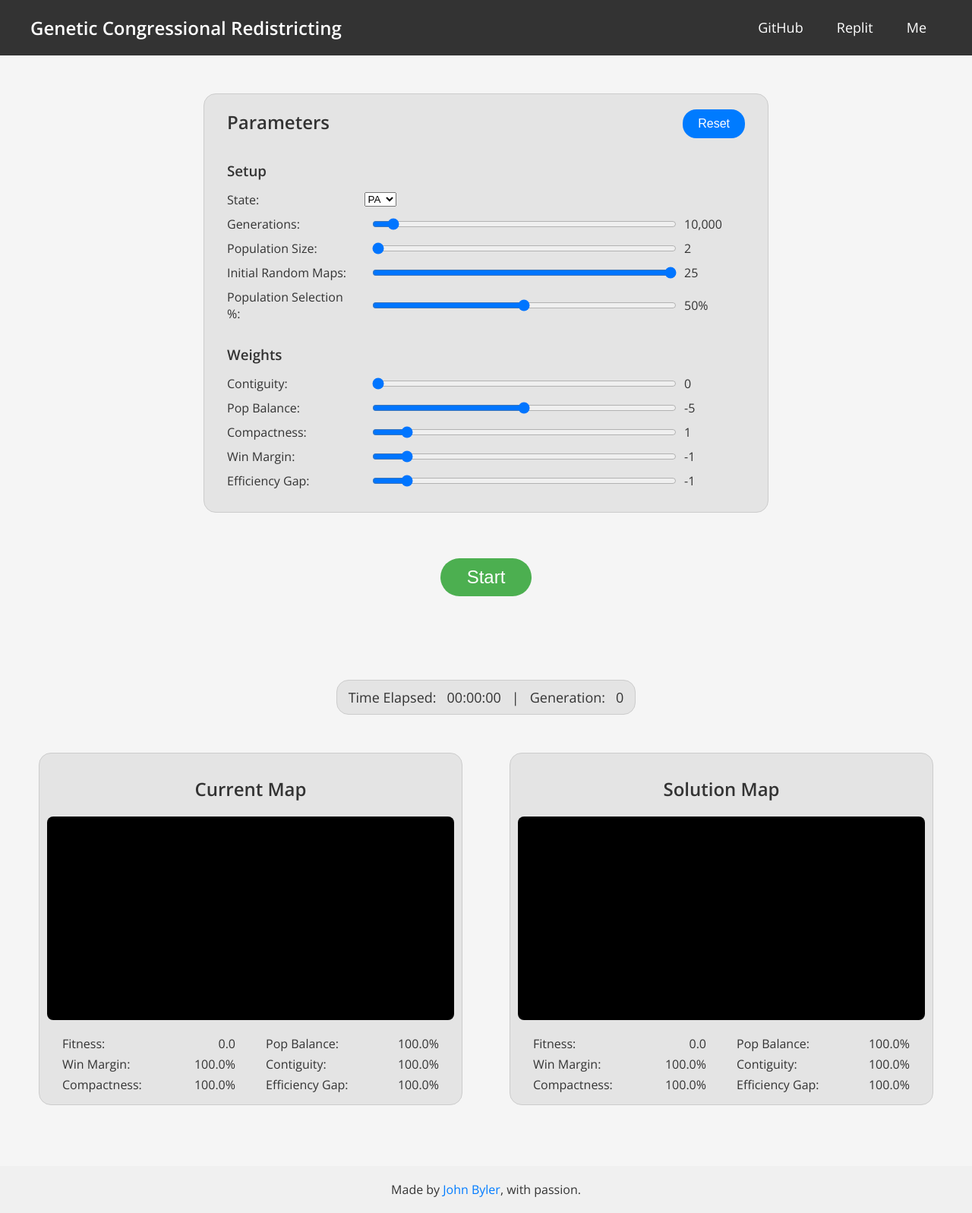
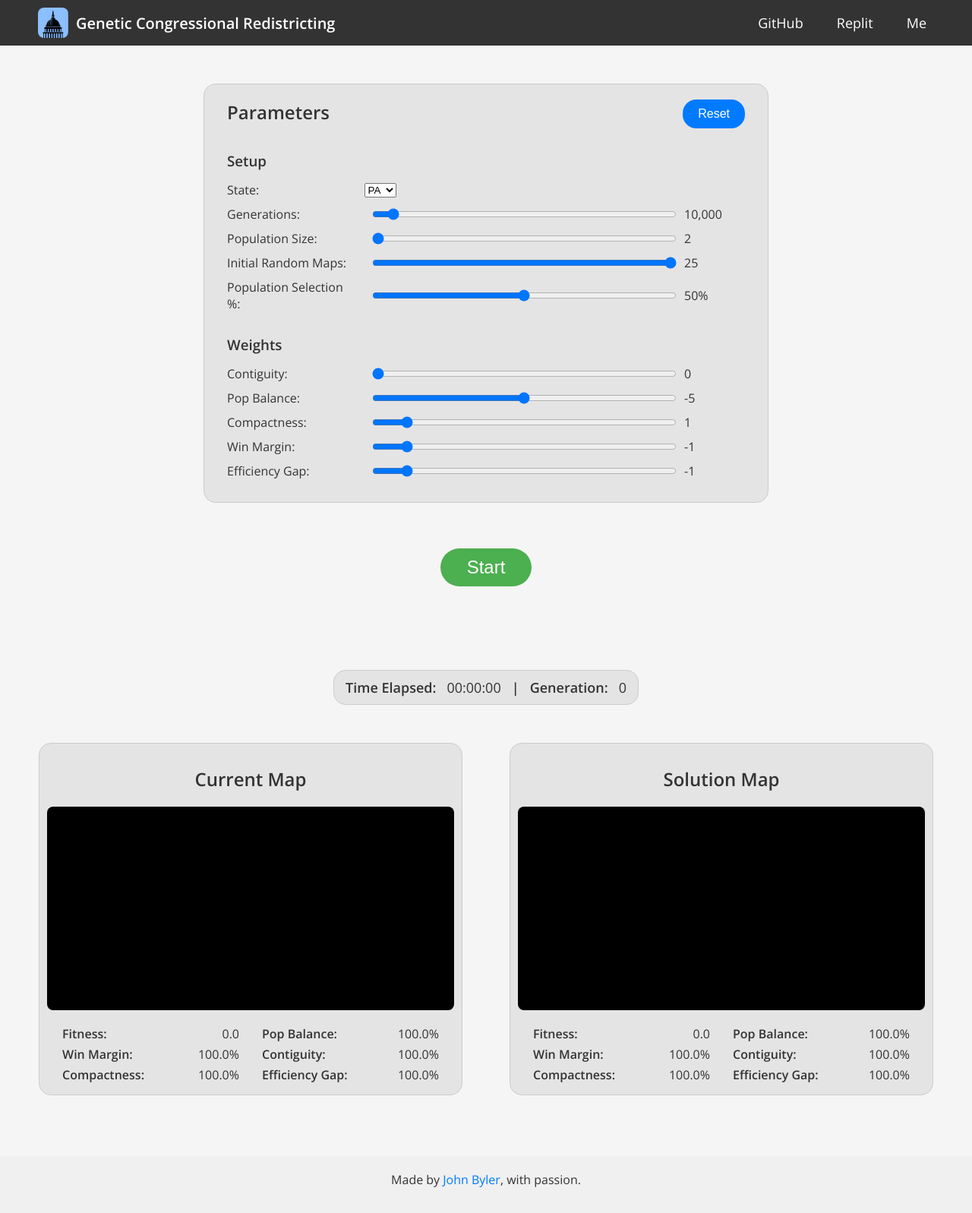
Before and after one commit to JohnByler5/redistricting, a Python web app: template redistricting_app/templates/index.html in a window 1280 px wide. Shown: the whole page at 76% size. After the commit the page ends 1563 px from the top, so only its background shows below. Run offline with Jinja, Linux system fonts and the light colour scheme; the template is opened without the code that fills it, so the values that code supplies are empty.

Commit message:
Web app design changes

```diff
--- a/redistricting_app/static/css/style.css
+++ b/redistricting_app/static/css/style.css
@@ -6,12 +6,27 @@ body {
     color: #333333;
 }
 .header {
+    position: sticky;
+    top: 0;
     background-color: #333333;
     color: #ffffff;
     padding: 0px 40px;
     display: flex;
     justify-content: space-between;
     align-items: center;
+}
+.title-box {
+    display: flex;
+    flex-direction: row;
+    align-items: center;
+}
+.logo {
+    margin: 10px;
+    width: 40px;
+    height: 40px;
+}
+.title-box h2 {
+    font-size: 20px;
 }
 .nav a {
     margin: 0px 20px;
@@ -103,6 +118,9 @@ button {
     font-size: 18px;
     padding: 10px 15px;
 }
+.run-state .label {
+    font-weight: bold;
+}
 .map-container {
     display: flex;
     justify-content: space-around;
@@ -117,7 +135,7 @@ img {
 .stats-container {
     display: grid;
     grid-template-columns: repeat(auto-fit, minmax(160px, 1fr));
-    gap: 5px 40px;
+    gap: 5px 30px;
     min-width: 40%;
     font-size: 16px;
     text-align: left;
@@ -131,6 +149,9 @@ img {
     gap: 5px;
     justify-content: space-between;
 }
+.stat .label {
+    font-weight: bold;
+}
 .footer {
     text-align: center;
     margin-top: 60px;
--- a/redistricting_app/templates/index.html
+++ b/redistricting_app/templates/index.html
@@ -9,7 +9,10 @@
 </head>
 <body>
     <div class="header">
-        <h2>Genetic Congressional Redistricting</h2>
+        <div class="title-box">
+            <img class="logo" src="/static/images/congress-logo.png">
+            <h2>Genetic Congressional Redistricting</h2>
+        </div>
         <div class="nav">
             <a href="https://github.com/JohnByler5/redistricting" target=”_blank”>GitHub</a>
             <a href="https://replit.com/@JohnByler/Genetic-Congressional-Redistricting?v=1" target=”_blank”>Replit</a>
@@ -98,9 +101,9 @@
         <button onclick="startAlgorithm()" id="start-running">Start</button>
         <button onclick="stopAlgorithm()" id="stop-running">Stop</button>
         <div class="run-state box">
-            <span>Time Elapsed: &nbsp;</span>
+            <span class="label">Time Elapsed: &nbsp;</span>
             <span id="time">00:00:00</span>
-            <span> &nbsp;&nbsp;|&nbsp;&nbsp; Generation: &nbsp;</span>
+            <span class="label"> &nbsp;&nbsp;|&nbsp;&nbsp; Generation: &nbsp;</span>
             <span id="generation">0</span>
         </div>
         <div class="map-container">
```
Also changed, not shown: redistricting_app/static/images/congress-logo.png (added).
